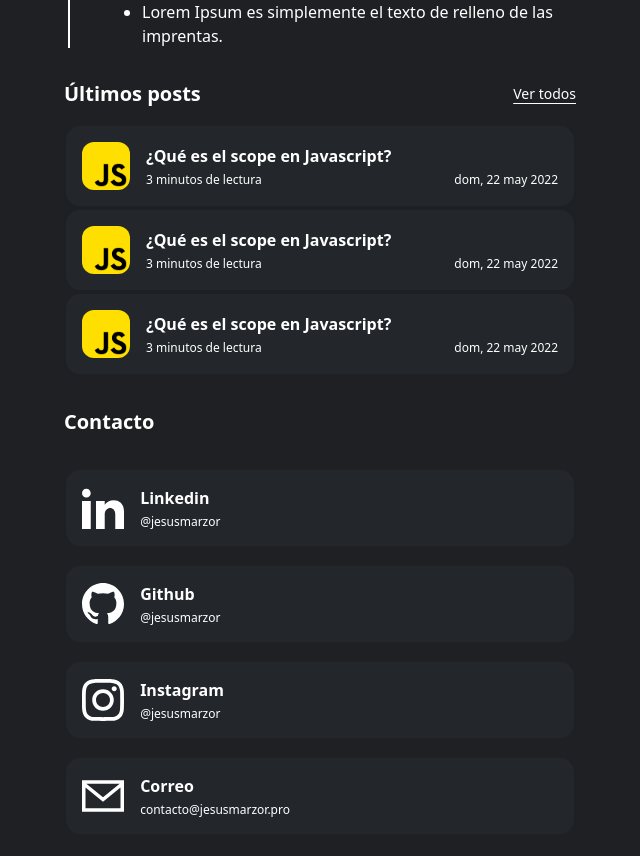
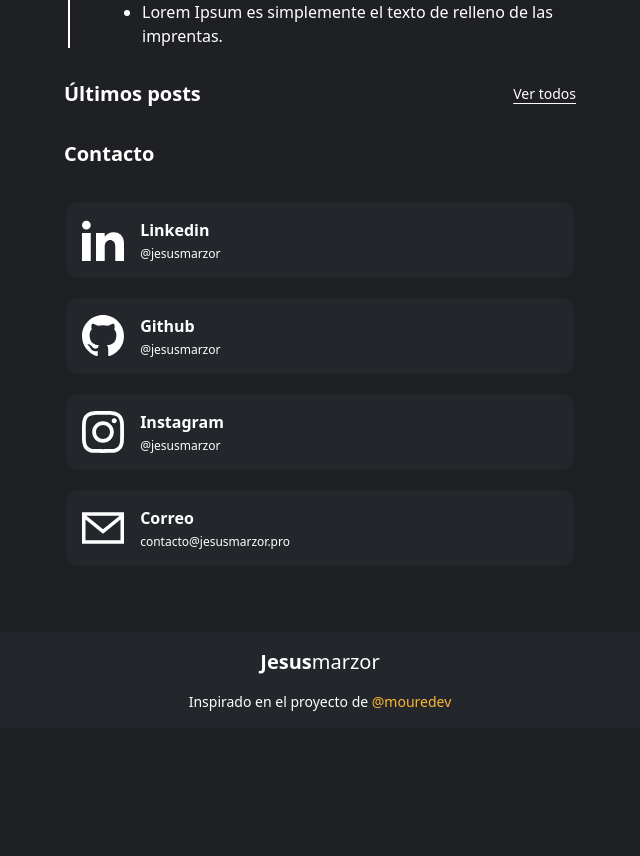
Before and after one commit to jesusmarzor/website-2024, a Next.js app: page / in a window 1280 px wide. Shown: the part 1222-2078 px from the top of the page, without its empty margins (320-960 px from the left). After the commit the page ends 1950 px from the top, so only its background shows below. Built offline with nearby package versions, Linux system fonts and the light colour scheme.

Commit message:
Add: Post interface

```diff
--- a/app/components/Blog.tsx
+++ b/app/components/Blog.tsx
@@ -1,6 +1,7 @@
-import js from "@/app/assets/imgs/js.png";
 import Image from "next/image";
 import { SectionLayout } from "../layouts/Section";
+import { posts } from "@/app/utils/constants";
+import Link from "next/link";
 
 const Blog = () => {
     return (
@@ -9,36 +10,20 @@ const Blog = () => {
             titleButton="Ver todos"
             hrefButton="/posts"
         >
-        <div className="flex justify-start items-center gap-4 w-full p-4 bg-black-light rounded-2xl border-2 border-black-default hover:border-main">
-            <Image className="w-12 object-cover rounded-xl" src={js} alt={""} />
-            <section className="flex flex-col justify-center items-start gap-1 w-full">
-            <h3 className="font-semibold">¿Qué es el scope en Javascript?</h3>
-            <div className="flex justify-between items-center gap-2 flex-wrap w-full text-xs">
-                <p className="">3 minutos de lectura</p>
-                <p className="self-end">dom, 22 may 2022</p>
-            </div>
-            </section>
-        </div>
-        <div className="flex justify-start items-center gap-4 w-full p-4 bg-black-light rounded-2xl border-2 border-black-default hover:border-main">
-            <Image className="w-12 object-cover rounded-xl" src={js} alt={""} />
-            <section className="flex flex-col justify-center items-start gap-1 w-full">
-            <h3 className="font-semibold">¿Qué es el scope en Javascript?</h3>
-            <div className="flex justify-between items-center gap-2 flex-wrap w-full text-xs">
-                <p className="">3 minutos de lectura</p>
-                <p className="self-end">dom, 22 may 2022</p>
-            </div>
-            </section>
-        </div>
-        <div className="flex justify-start items-center gap-4 w-full p-4 bg-black-light rounded-2xl border-2 border-black-default hover:border-main">
-            <Image className="w-12 object-cover rounded-xl" src={js} alt={""} />
-            <section className="flex flex-col justify-center items-start gap-1 w-full">
-            <h3 className="font-semibold">¿Qué es el scope en Javascript?</h3>
-            <div className="flex justify-between items-center gap-2 flex-wrap w-full text-xs">
-                <p className="">3 minutos de lectura</p>
-                <p className="self-end">dom, 22 may 2022</p>
-            </div>
-            </section>
-        </div>
+        {
+            posts.map( ({slug, title, image, readingTime, date}) =>
+                <Link href={slug} key={slug} className="flex justify-start items-center gap-4 w-full p-4 bg-black-light rounded-2xl border-2 border-black-default hover:border-main">
+                    <Image className="object-cover rounded-xl" src={image} alt={title} width={48} height={48}/>
+                    <section className="flex flex-col justify-center items-start gap-1 w-full">
+                    <h3 className="font-semibold">{title}</h3>
+                    <div className="flex justify-between items-center gap-2 flex-wrap w-full text-xs">
+                        <p className="">{readingTime} minutos de lectura</p>
+                        <p className="self-end">{date}</p>
+                    </div>
+                    </section>
+                </Link>
+            )
+        }
         </SectionLayout>
     )
 }
--- a/app/utils/constants.ts
+++ b/app/utils/constants.ts
@@ -1,4 +1,10 @@
+import { Post } from "@/app/utils/interfaces"
+
 export const textLogo = {
     name: "Jesus",
     lastName: "marzor"
 }
+
+export const minDaysNewLabel = 3;
+
+export const posts: Array<Post> = []
--- /dev/null
+++ b/app/utils/interfaces.ts
@@ -0,0 +1,11 @@
+export interface Post {
+    id: number
+    slug: string
+    title: string
+    date: string
+    tags: string[]
+    image: string
+    markdown: string
+    lang: string
+    readingTime: number
+}
```
